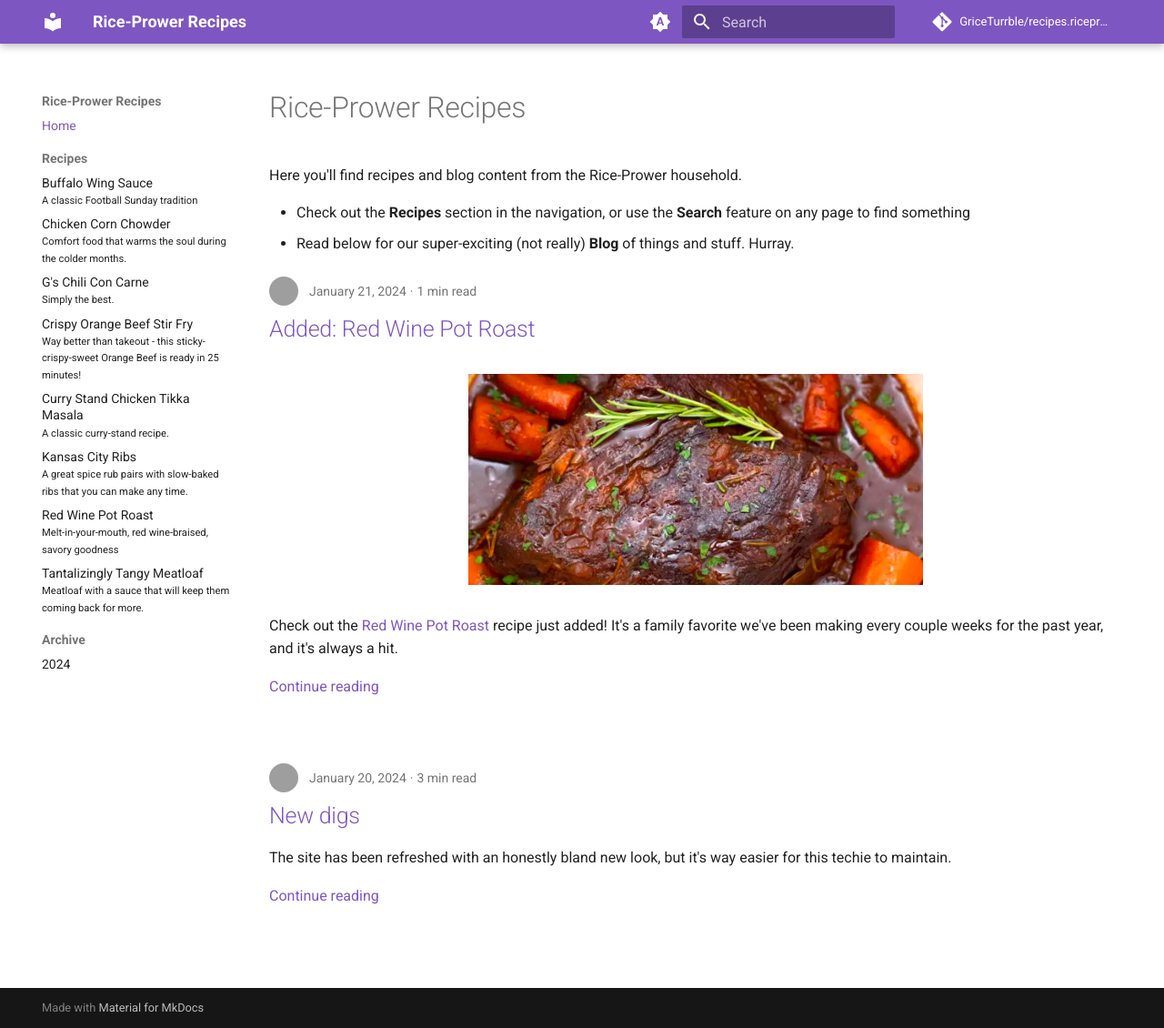
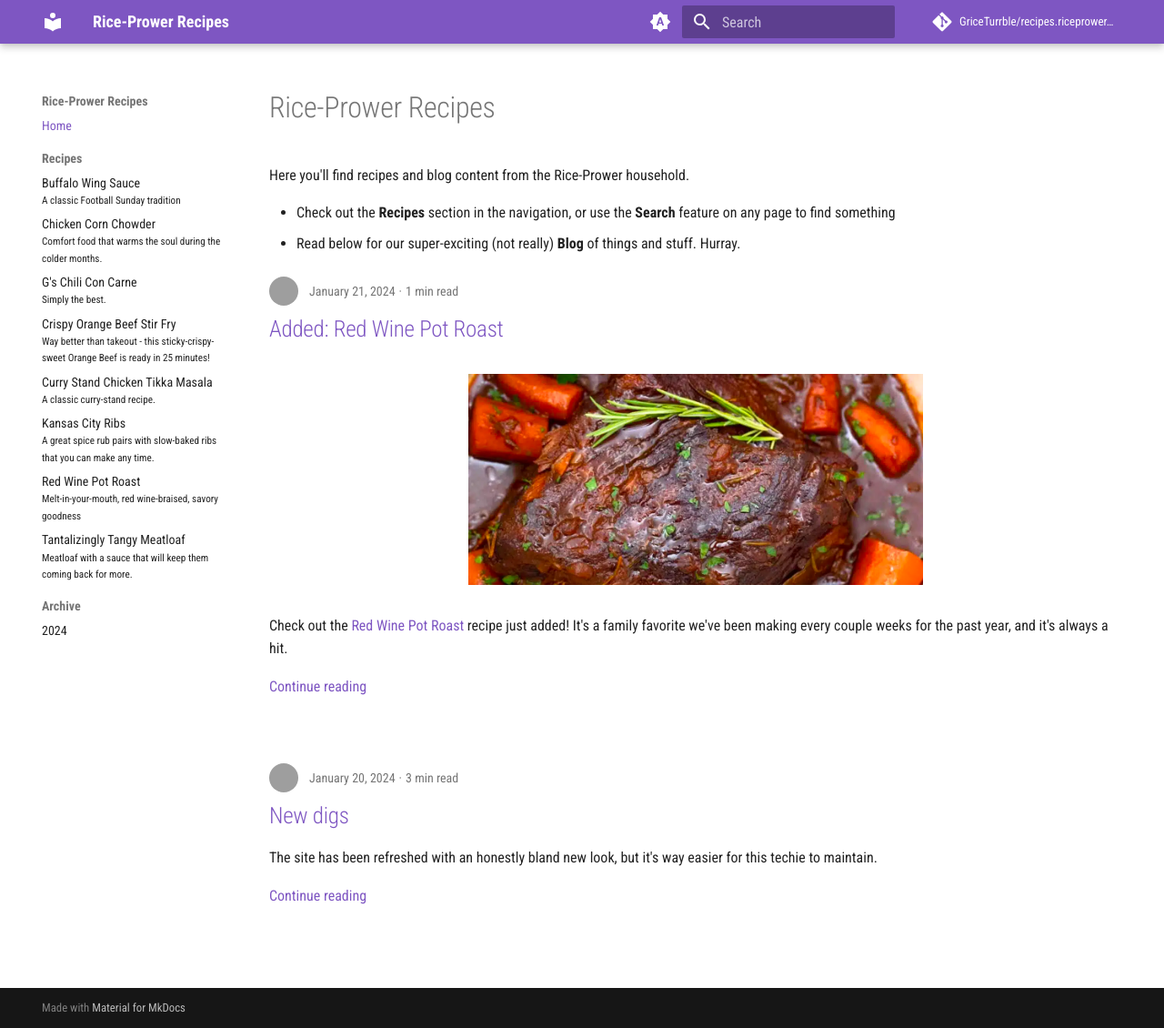
Before and after one commit to GriceTurrble/recipes.riceprower.com, an MkDocs documentation site: the page built from docs/index.md, in a window 1280 px wide and 1130 px high. Shown: the whole window at 91% size. Built offline with MkDocs 1.6.1 and Material for MkDocs 9.7.7, drawn with Linux system fonts in a browser that asks for light colours; comment, search, counter and statistics services are not loaded; grey boxes are pictures that could not be loaded.

Commit message:
feat: text font change to Roboto Condensed
I like it better with the smaller typeface.
I think that will work better for the longer prose we have here.

```diff
--- a/mkdocs.yml
+++ b/mkdocs.yml
@@ -32,6 +32,9 @@ watch:
 theme:
   name: "material"
   custom_dir: overrides
+  font:
+    text: Roboto Condensed
+    # code: Roboto Mono
   icon:
     annotation: material/plus-circle
   features:
```
